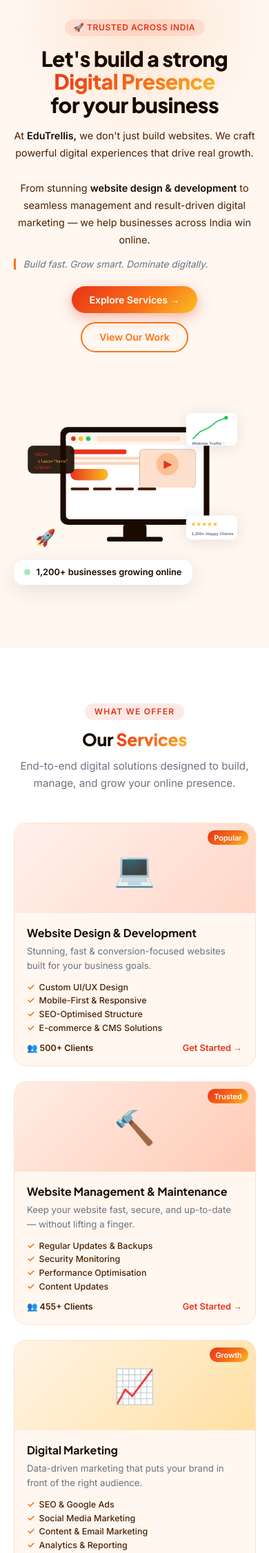
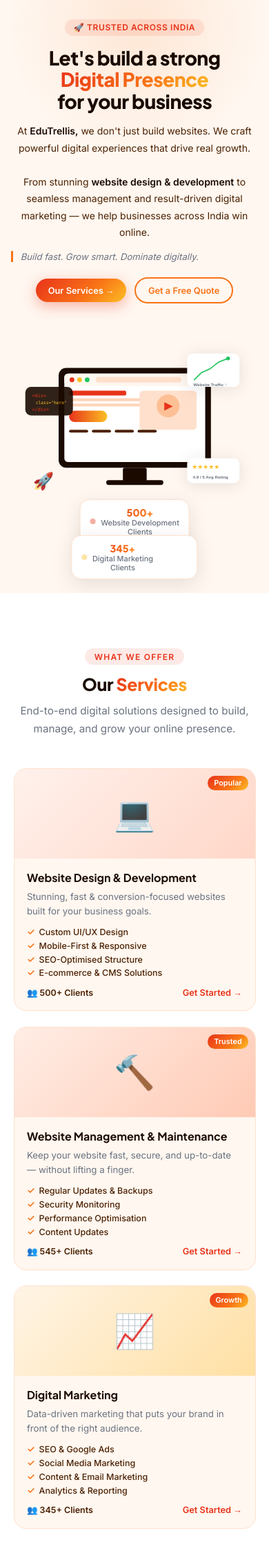
Before and after one commit to edutrellisprivatelimited-dotcom/EduTrellis, a Django app: page /home/ in a window 390 px wide. Shown: the part 72-2324 px from the top of the page at 69% size. Run offline with Django 5.2, Linux system fonts and the light colour scheme.

Commit message:
fix: hero section layout, responsive spacing & update floating stat badges

```diff
--- a/myapp/templates/home2.html
+++ b/myapp/templates/home2.html
@@ -63,40 +63,134 @@
   .hamburger { display: none; flex-direction: column; gap: 5px; cursor: pointer; }
   .hamburger span { width: 24px; height: 2px; background: var(--dark); border-radius: 2px; transition: all .3s; }
 
-  /* HERO */
+  /* ===================== HERO ===================== */
   #home-wrap { background: var(--light); position: relative; overflow: hidden; }
   #home-wrap::before { content:''; position:absolute; top:-80px; right:0; width:380px; height:380px; border-radius:50%; background:radial-gradient(circle,rgba(249,115,22,.12) 0%,transparent 70%); pointer-events:none; }
   #home { min-height: 100vh; padding: 0; width: 100%; }
-  .hero-inner { max-width: 1180px; margin: 0 auto; padding: 104px 5% 64px; display: grid; grid-template-columns: 1fr 1fr; gap: 3rem; align-items: center; position: relative; }
-  .hero-content { max-width: 520px; }
+
+  /* Hero grid — left col 55%, right col 45% on desktop */
+  .hero-inner {
+    max-width: 1180px;
+    margin: 0 auto;
+    padding: 104px 5% 64px;
+    display: grid;
+    grid-template-columns: 55% 45%;
+    gap: 2.5rem;
+    align-items: center;
+    position: relative;
+  }
+
+  /* Left content — allow full column width */
+  .hero-content {
+    width: 100%;
+    max-width: 100%;
+  }
+
   .hero-tag { display: inline-block; background: rgba(232,51,26,.1); color: var(--red); font-size: .75rem; font-weight: 600; letter-spacing: .05em; text-transform: uppercase; padding: .28rem .8rem; border-radius: 50px; margin-bottom: 1rem; }
+
+  /* Slightly tightened headline to prevent early wrapping */
   .hero-headline {
     font-family: var(--heading);
-    font-size: clamp(2.6rem, 5vw, 4rem);
+    font-size: clamp(2.2rem, 3.8vw, 3.4rem);
     font-weight: 800;
-    line-height: 1.1;
+    line-height: 1.12;
     letter-spacing: -0.5px;
     color: var(--dark);
-    word-break: break-word;
+    word-break: normal;
+    overflow-wrap: break-word;
   }
   .hero-headline .accent { background: var(--grad); -webkit-background-clip: text; -webkit-text-fill-color: transparent; background-clip: text; }
-  .hero-sub { margin-top: 1.1rem; font-size: .9rem; color: var(--mid); line-height: 1.75; }
+
+  .hero-sub { margin-top: 1rem; font-size: .875rem; color: var(--mid); line-height: 1.75; }
   .hero-sub strong { color: var(--dark); font-weight: 600; }
-  .hero-tagline { margin-top: 1rem; font-style: italic; color: var(--gray); font-size: .85rem; border-left: 3px solid var(--orange); padding-left: .7rem; }
-  .hero-actions { margin-top: 1.5rem; display: flex; gap: .8rem; flex-wrap: wrap; }
-  .btn-hero { padding: .7rem 1.6rem; border-radius: 50px; font-weight: 700; font-size: .875rem; text-decoration: none; transition: all .2s; display: inline-flex; align-items: center; gap: .45rem; }
+  .hero-tagline { margin-top: .9rem; font-style: italic; color: var(--gray); font-size: .82rem; border-left: 3px solid var(--orange); padding-left: .7rem; }
+
+  /* Buttons — always on one row, no wrapping on desktop */
+  .hero-actions {
+    margin-top: 1.4rem;
+    display: flex;
+    flex-direction: row;
+    flex-wrap: nowrap;
+    gap: .75rem;
+    align-items: center;
+  }
+  .btn-hero {
+    padding: .65rem 1.4rem;
+    border-radius: 50px;
+    font-weight: 700;
+    font-size: .84rem;
+    text-decoration: none;
+    transition: all .2s;
+    display: inline-flex;
+    align-items: center;
+    gap: .4rem;
+    white-space: nowrap;
+  }
   .btn-hero.primary { background: var(--grad); color: #fff; box-shadow: 0 6px 20px rgba(232,51,26,.35); }
   .btn-hero.primary:hover { transform: translateY(-3px); box-shadow: 0 10px 28px rgba(232,51,26,.45); }
   .btn-hero.secondary { background: transparent; border: 2px solid var(--orange); color: var(--orange); }
   .btn-hero.secondary:hover { background: var(--orange); color: #fff; }
+
+  /* Right visual */
   .hero-visual { display: flex; align-items: center; justify-content: center; position: relative; }
-  .hero-svg-wrap { width: 100%; max-width: 420px; animation: floatY 4s ease-in-out infinite; }
+  .hero-svg-wrap { width: 100%; max-width: 400px; animation: floatY 4s ease-in-out infinite; }
   @keyframes floatY { 0%,100%{transform:translateY(0)} 50%{transform:translateY(-12px)} }
-  .hero-badge { position: absolute; bottom: 16px; left: 0; background: #fff; border-radius: 14px; padding: .65rem .95rem; box-shadow: 0 8px 30px rgba(0,0,0,.1); display: flex; align-items: center; gap: .55rem; font-size: .8rem; font-weight: 600; color: var(--dark); animation: floatY 4s ease-in-out infinite .5s; white-space: nowrap; }
-  .hero-badge .dot { width: 9px; height: 9px; background: #22C55E; border-radius: 50%; animation: pulse 1.5s infinite; flex-shrink: 0; }
+
+  /* ---- Floating stat badges ---- */
+  .hero-badge {
+    position: absolute;
+    background: #fff;
+    border-radius: 14px;
+    padding: .55rem .85rem;
+    box-shadow: 0 8px 30px rgba(0,0,0,.1);
+    display: flex;
+    align-items: center;
+    gap: .5rem;
+    font-size: .75rem;
+    font-weight: 600;
+    color: var(--dark);
+    white-space: nowrap;
+    border: 1px solid #FFE0CC;
+  }
+  .hero-badge .dot {
+    width: 8px; height: 8px;
+    border-radius: 50%;
+    flex-shrink: 0;
+    animation: pulse 1.5s infinite;
+  }
+  .hero-badge .badge-num {
+    font-family: var(--heading);
+    font-size: .9rem;
+    font-weight: 800;
+    background: var(--grad);
+    -webkit-background-clip: text;
+    -webkit-text-fill-color: transparent;
+    background-clip: text;
+  }
+
+  /* Badge positions + staggered float animations */
+  .hero-badge-1 {
+    bottom: 12px;
+    left: -8px;
+    animation: floatBadge1 4s ease-in-out infinite;
+  }
+  .hero-badge-2 {
+    top: 30px;
+    right: -10px;
+    animation: floatBadge2 4.4s ease-in-out infinite .3s;
+  }
+  .hero-badge-3 {
+    bottom: 80px;
+    right: -12px;
+    animation: floatBadge3 3.8s ease-in-out infinite .6s;
+  }
+
+  @keyframes floatBadge1 { 0%,100%{transform:translateY(0)} 50%{transform:translateY(-8px)} }
+  @keyframes floatBadge2 { 0%,100%{transform:translateY(0)} 50%{transform:translateY(-10px)} }
+  @keyframes floatBadge3 { 0%,100%{transform:translateY(0)} 50%{transform:translateY(-7px)} }
   @keyframes pulse { 0%,100%{opacity:1} 50%{opacity:.4} }
 
-  /* SECTION SHARED */
+  /* ===================== SECTION SHARED ===================== */
   section { padding: 80px 5%; }
   .sec-wrap { max-width: 1180px; margin: 0 auto; }
   .section-label { display: inline-block; background: rgba(232,51,26,.1); color: var(--red); font-size: .75rem; font-weight: 700; letter-spacing: .1em; text-transform: uppercase; padding: .28rem .85rem; border-radius: 50px; margin-bottom: .9rem; }
@@ -225,25 +319,35 @@
   .reveal { opacity: 0; transform: translateY(24px); transition: opacity .55s ease, transform .55s ease; }
   .reveal.visible { opacity: 1; transform: none; }
 
-  /* RESPONSIVE */
+  /* ===================== RESPONSIVE ===================== */
+  @media (max-width: 1180px) {
+    .hero-inner { grid-template-columns: 55% 45%; gap: 2rem; padding: 104px 4% 64px; }
+  }
   @media (max-width: 1024px) {
-    .hero-inner { grid-template-columns: 52% 48%; gap: 2rem; }
+    .hero-inner { grid-template-columns: 54% 46%; gap: 1.8rem; }
+    .hero-headline { font-size: clamp(2rem, 3.5vw, 3rem); }
     .footer-grid { grid-template-columns: 1fr 1fr; }
+    .hero-badge-2 { right: -4px; }
+    .hero-badge-3 { right: -4px; }
   }
   @media (max-width: 900px) {
     .nav-links, .nav-ctas { display: none; }
     .hamburger { display: flex; }
-    .hero-inner { grid-template-columns: 1fr; padding-top: 100px; text-align: center; }
-    .hero-content { max-width: 100%; }
-    .hero-visual { margin-top: 2rem; }
-    .hero-actions { justify-content: center; }
+    .hero-inner { grid-template-columns: 1fr; padding-top: 100px; text-align: center; gap: 1.5rem; }
+    .hero-content { max-width: 100%; width: 100%; }
+    .hero-visual { margin-top: 1.5rem; }
+    .hero-actions { justify-content: center; flex-wrap: wrap; }
     .hero-sub { margin: 1rem auto 0; }
     .hero-tagline { text-align: left; max-width: 360px; margin: .9rem auto 0; }
     .about-grid, .contact-grid { grid-template-columns: 1fr; }
     .about-stat-card { right: 8px; }
+    /* Reposition badges for single-column layout */
+    .hero-badge-1 { bottom: 8px; left: 50%; transform: translateX(-50%); animation: none; }
+    .hero-badge-2 { display: none; }
+    .hero-badge-3 { bottom: -44px; left: 50%; transform: translateX(-50%); animation: none; }
   }
   @media (max-width: 600px) {
-    .hero-headline { font-size: 2.2rem; }
+    .hero-headline { font-size: 2rem; }
     .section-title { font-size: 1.75rem; }
     .footer-grid { grid-template-columns: 1fr; }
     .stats-row { grid-template-columns: 1fr 1fr; }
@@ -252,9 +356,10 @@
     .services-grid { grid-template-columns: 1fr; }
     nav { padding: 0 4%; }
     .nav-logo { font-size: 1.4rem; }
+    .btn-hero { font-size: .8rem; padding: .6rem 1.1rem; }
   }
   @media (max-width: 400px) {
-    .hero-headline { font-size: 1.9rem; }
+    .hero-headline { font-size: 1.75rem; }
     .section-title { font-size: 1.55rem; }
     .stats-row { grid-template-columns: 1fr; }
   }
@@ -307,6 +412,8 @@
 <div id="home-wrap">
   <section id="home">
     <div class="hero-inner">
+
+      <!-- LEFT: Content -->
       <div class="hero-content">
         <span class="hero-tag">&#128640; Trusted Across India</span>
         <h1 class="hero-headline">
@@ -321,10 +428,12 @@
         </p>
         <p class="hero-tagline">Build fast. Grow smart. Dominate digitally.</p>
         <div class="hero-actions">
-          <a href="#services" class="btn-hero primary">Explore Services &rarr;</a>
-          <a href="#results" class="btn-hero secondary">View Our Work</a>
+          <a href="#services" class="btn-hero primary">Our Services &rarr;</a>
+          <a href="#contact" class="btn-hero secondary">Get a Free Quote</a>
         </div>
       </div>
+
+      <!-- RIGHT: Illustration + Floating Badges -->
       <div class="hero-visual">
         <div class="hero-svg-wrap">
           <!-- Digital Agency Illustration -->
@@ -342,10 +451,8 @@
             <rect x="122" y="128" width="120" height="10" rx="3" fill="#E8331A"/>
             <rect x="122" y="144" width="180" height="6" rx="3" fill="#FFD4B8"/>
             <rect x="122" y="155" width="160" height="6" rx="3" fill="#FFD4B8"/>
-            <rect x="122" y="170" width="80" height="24" rx="12" fill="#E8331A"/>
             <rect x="122" y="170" width="80" height="24" rx="12" fill="url(#heroGrad)"/>
             <!-- Hero image placeholder -->
-            <rect x="270" y="128" width="120" height="82" rx="8" fill="linear-gradient(135deg,#FFE0CC,#FFB088)"/>
             <rect x="270" y="128" width="120" height="82" rx="8" fill="#FFE0CC"/>
             <ellipse cx="330" cy="160" rx="24" ry="24" fill="#F97316" opacity=".3"/>
             <polygon points="322,152 322,170 340,161" fill="#E8331A"/>
@@ -371,7 +478,7 @@
             <!-- Star rating bubble -->
             <rect x="370" y="270" width="110" height="52" rx="12" fill="#fff" filter="drop-shadow(0 4px 16px rgba(0,0,0,.1))"/>
             <text x="380" y="293" font-size="13" fill="#FBBF24">&#9733;&#9733;&#9733;&#9733;&#9733;</text>
-            <text x="382" y="312" font-size="9" fill="#6B7280" font-family="sans-serif" font-weight="600">1,200+ Happy Clients</text>
+            <text x="382" y="312" font-size="9" fill="#6B7280" font-family="sans-serif" font-weight="600">4.9 / 5 Avg Rating</text>
             <!-- Rocket -->
             <text x="46" y="330" font-size="2.2rem">&#128640;</text>
             <!-- Defs -->
@@ -383,10 +490,34 @@
             </defs>
           </svg>
         </div>
-        <div class="hero-badge">
-          <div class="dot"></div>
-          1,200+ businesses growing online
+
+        <!-- Floating Stat Badge 1 — Website Development (bottom-left) -->
+        <div class="hero-badge hero-badge-1">
+          <div class="dot" style="background:#E8331A;"></div>
+          <div>
+            <div class="badge-num">500+</div>
+            <div style="font-size:.68rem;color:var(--gray);font-weight:500;line-height:1.2;">Website Development<br/>Clients</div>
+          </div>
         </div>
+
+        <!-- Floating Stat Badge 2 — Website Management (top-right) -->
+        <div class="hero-badge hero-badge-2">
+          <div class="dot" style="background:#F97316;"></div>
+          <div>
+            <div class="badge-num">545+</div>
+            <div style="font-size:.68rem;color:var(--gray);font-weight:500;line-height:1.2;">Website Management<br/>Clients</div>
+          </div>
+        </div>
+
+        <!-- Floating Stat Badge 3 — Digital Marketing (mid-right) -->
+        <div class="hero-badge hero-badge-3">
+          <div class="dot" style="background:#FBBF24;"></div>
+          <div>
+            <div class="badge-num">345+</div>
+            <div style="font-size:.68rem;color:var(--gray);font-weight:500;line-height:1.2;">Digital Marketing<br/>Clients</div>
+          </div>
+        </div>
+
       </div>
     </div>
   </section>
@@ -428,7 +559,7 @@
             <li>Performance Optimisation</li>
             <li>Content Updates</li>
           </ul>
-          <div class="service-meta"><span>&#128101; 455+ Clients</span><a href="#contact">Get Started &rarr;</a></div>
+          <div class="service-meta"><span>&#128101; 545+ Clients</span><a href="#contact">Get Started &rarr;</a></div>
         </div>
       </div>
       <!-- Digital Marketing -->
@@ -443,7 +574,7 @@
             <li>Content &amp; Email Marketing</li>
             <li>Analytics &amp; Reporting</li>
           </ul>
-          <div class="service-meta"><span>&#128101; 234+ Clients</span><a href="#contact">Get Started &rarr;</a></div>
+          <div class="service-meta"><span>&#128101; 345+ Clients</span><a href="#contact">Get Started &rarr;</a></div>
         </div>
       </div>
     </div>
@@ -468,11 +599,11 @@
             <text x="59" y="131" font-size="7" fill="#6B7280" font-family="sans-serif">Web Clients</text>
             <rect x="125" y="95" width="60" height="40" rx="4" fill="#FFF4E6"/>
             <rect x="127" y="97" width="56" height="6" rx="2" fill="#FBBF24"/>
-            <text x="132" y="120" font-size="11" fill="#4B2100" font-family="sans-serif" font-weight="700">455+</text>
+            <text x="132" y="120" font-size="11" fill="#4B2100" font-family="sans-serif" font-weight="700">545+</text>
             <text x="126" y="131" font-size="7" fill="#6B7280" font-family="sans-serif">Mgmt Clients</text>
             <rect x="195" y="95" width="52" height="40" rx="4" fill="#FFEDE5"/>
             <rect x="197" y="97" width="48" height="6" rx="2" fill="#F97316"/>
-            <text x="200" y="120" font-size="11" fill="#4B2100" font-family="sans-serif" font-weight="700">234+</text>
+            <text x="200" y="120" font-size="11" fill="#4B2100" font-family="sans-serif" font-weight="700">345+</text>
             <text x="197" y="131" font-size="7" fill="#6B7280" font-family="sans-serif">Mktg Clients</text>
             <!-- Bar chart -->
             <rect x="55" y="145" width="192" height="40" rx="4" fill="#FFF7F0"/>
@@ -492,7 +623,7 @@
           </svg>
         </div>
         <div class="about-stat-card">
-          <div class="num">1,200+</div>
+          <div class="num">1,390+</div>
           <div class="lbl">Happy Clients<br/>Across India</div>
         </div>
       </div>
@@ -521,8 +652,8 @@
     </div>
     <div class="stats-row reveal">
       <div class="stat-box"><div class="num">500+</div><div class="lbl">Website Dev Clients</div></div>
-      <div class="stat-box"><div class="num">455+</div><div class="lbl">Website Mgmt Clients</div></div>
-      <div class="stat-box"><div class="num">234+</div><div class="lbl">Digital Mktg Clients</div></div>
+      <div class="stat-box"><div class="num">545+</div><div class="lbl">Website Mgmt Clients</div></div>
+      <div class="stat-box"><div class="num">345+</div><div class="lbl">Digital Mktg Clients</div></div>
       <div class="stat-box"><div class="num">98%</div><div class="lbl">Client Retention Rate</div></div>
       <div class="stat-box"><div class="num">4.9&#9733;</div><div class="lbl">Average Rating</div></div>
       <div class="stat-box"><div class="num">6+</div><div class="lbl">Years of Excellence</div></div>
```
